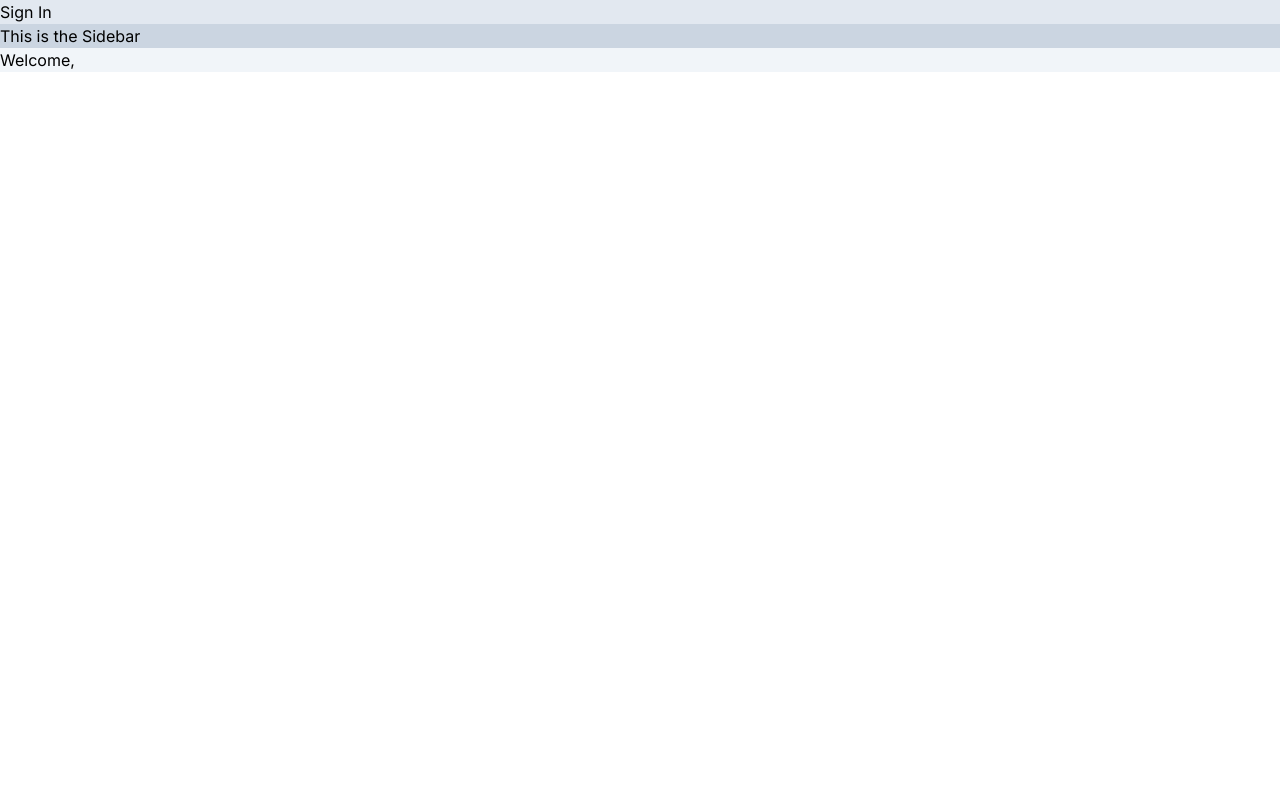
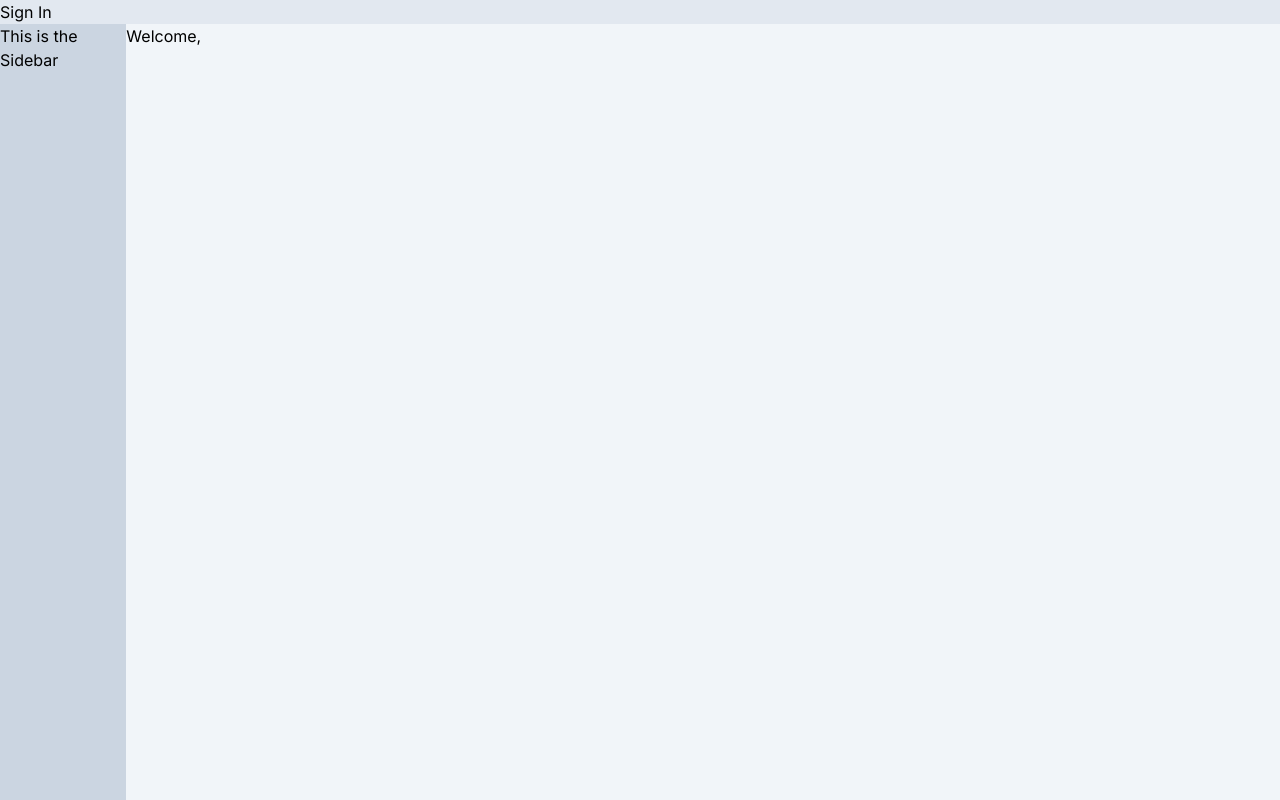
Before and after one commit to pawanFSA/amas-console-v2, a Next.js app: page /dashboard in a window 1280 px wide. Built offline with nearby package versions, Linux system fonts and the light colour scheme; no server answers.

Commit message:
changed flexbox styling laying out the full page format

```diff
--- a/src/app/dashboard/layout.tsx
+++ b/src/app/dashboard/layout.tsx
@@ -4,12 +4,14 @@ import Sidebar from "../components/Sidebar";
 
 const Layout = ({ children }: { children: React.ReactNode }) => {
   return (
-    <div>
+    <div className="flex flex-col h-screen">
       <nav className="bg-slate-200">
         <AuthButton />
       </nav>
-      <Sidebar />
-      {children}
+      <div className="flex flex-row w-full flex-grow">
+        <Sidebar />
+        {children}
+      </div>
     </div>
   );
 };
--- a/src/app/dashboard/page.tsx
+++ b/src/app/dashboard/page.tsx
@@ -4,7 +4,7 @@ export default async function Dashboard() {
   const session = await getServerSession();
 
   return (
-    <div className="bg-slate-100">
+    <div className="bg-slate-100 w-full">
       <h1>Welcome, {session?.user?.name}</h1>
     </div>
   );
```
